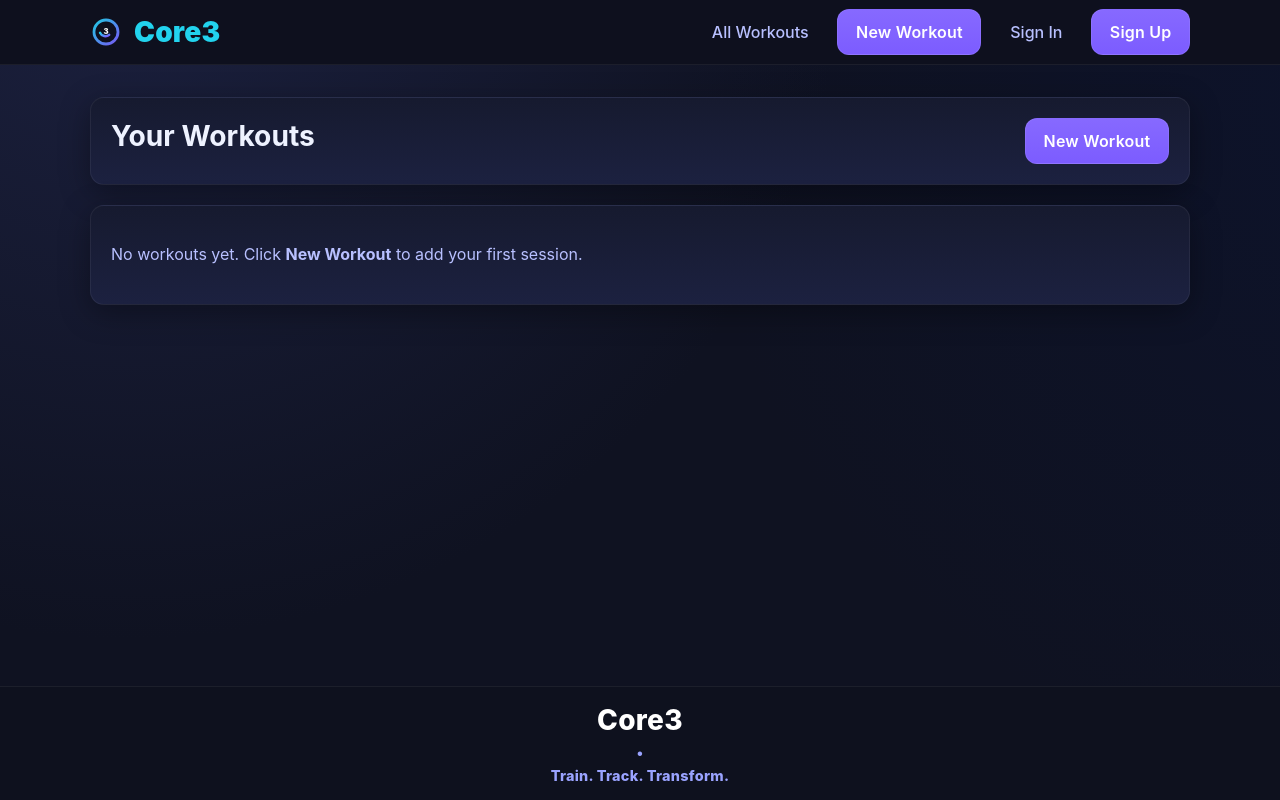
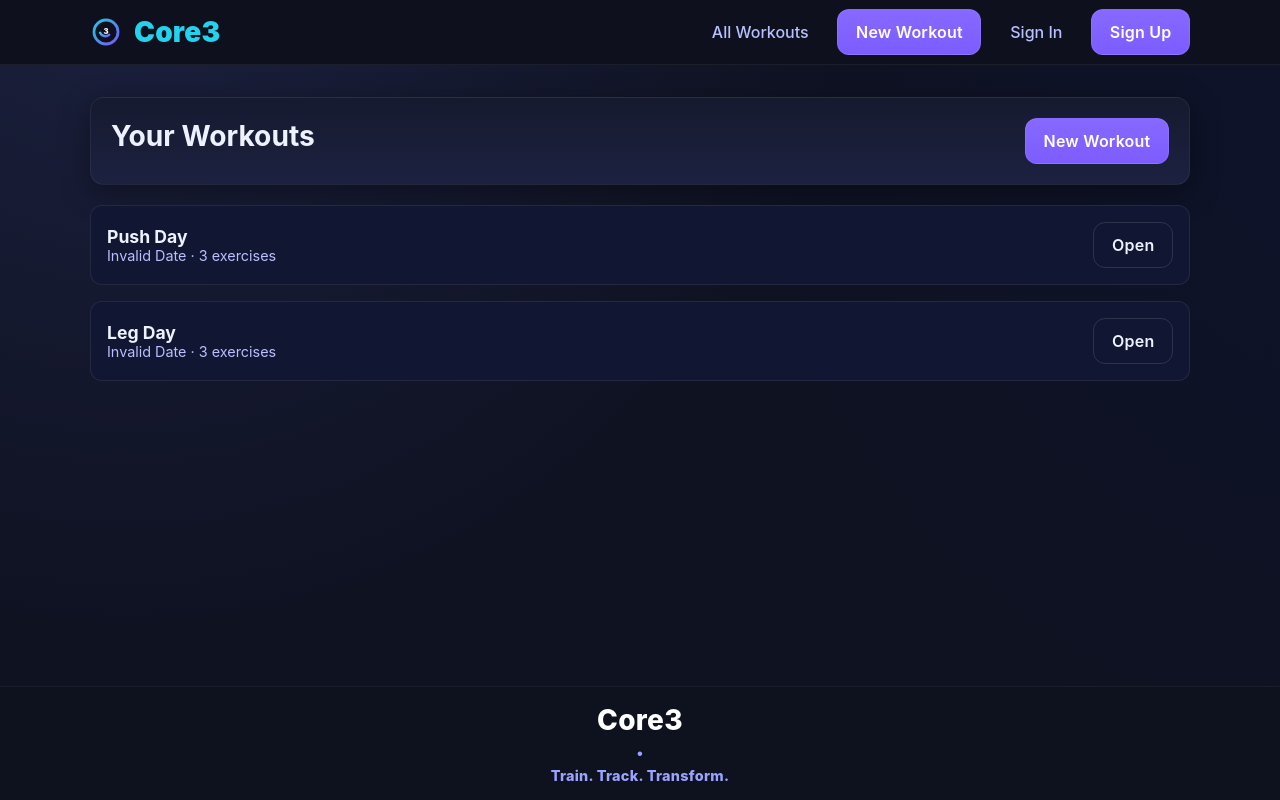
Before and after one commit to davolajohnson/Core3-Fitness-Tracker-App-Front-End, a React (Vite) app: page /workouts in a window 1280 px wide. Built offline with nearby package versions, Linux system fonts and the light colour scheme.

Commit message:
adding hardcode for test

```diff
--- a/src/App.jsx
+++ b/src/App.jsx
@@ -15,7 +15,28 @@ import { useState } from "react";
 
 export default function App() {
   const [user, setUser] = useState(null);
-  const [workouts, setWorkouts] = useState([]);
+  const [workouts, setWorkouts] = useState([
+    {
+      id: 1,
+      name: "Push Day",
+      notes: "Focus on chest and triceps",
+      exercises: [
+        { name: "Bench Press", sets: 4, reps: 8, weight: 185 },
+        { name: "Overhead Press", sets: 3, reps: 10, weight: 95 },
+        { name: "Tricep Dips", sets: 3, reps: 12 }
+      ]
+    },
+    {
+      id: 2,
+      name: "Leg Day",
+      notes: "Heavy compound lifts",
+      exercises: [
+        { name: "Squat", sets: 5, reps: 5, weight: 225 },
+        { name: "Lunges", sets: 3, reps: 12, weight: 50 },
+        { name: "Calf Raises", sets: 4, reps: 20 }
+      ]
+    }
+  ]);
 
   const handleAddWorkout = async (formData) => {
     // Fake add for now
--- a/src/components/WorkoutList/WorkoutList.jsx
+++ b/src/components/WorkoutList/WorkoutList.jsx
@@ -1,4 +1,6 @@
 export default function WorkoutList({ workouts = [] }) {
+
+
   return (
     <main className="main">
       <div className="container stack" style={{ "--gap": "1.25rem" }}>
```
